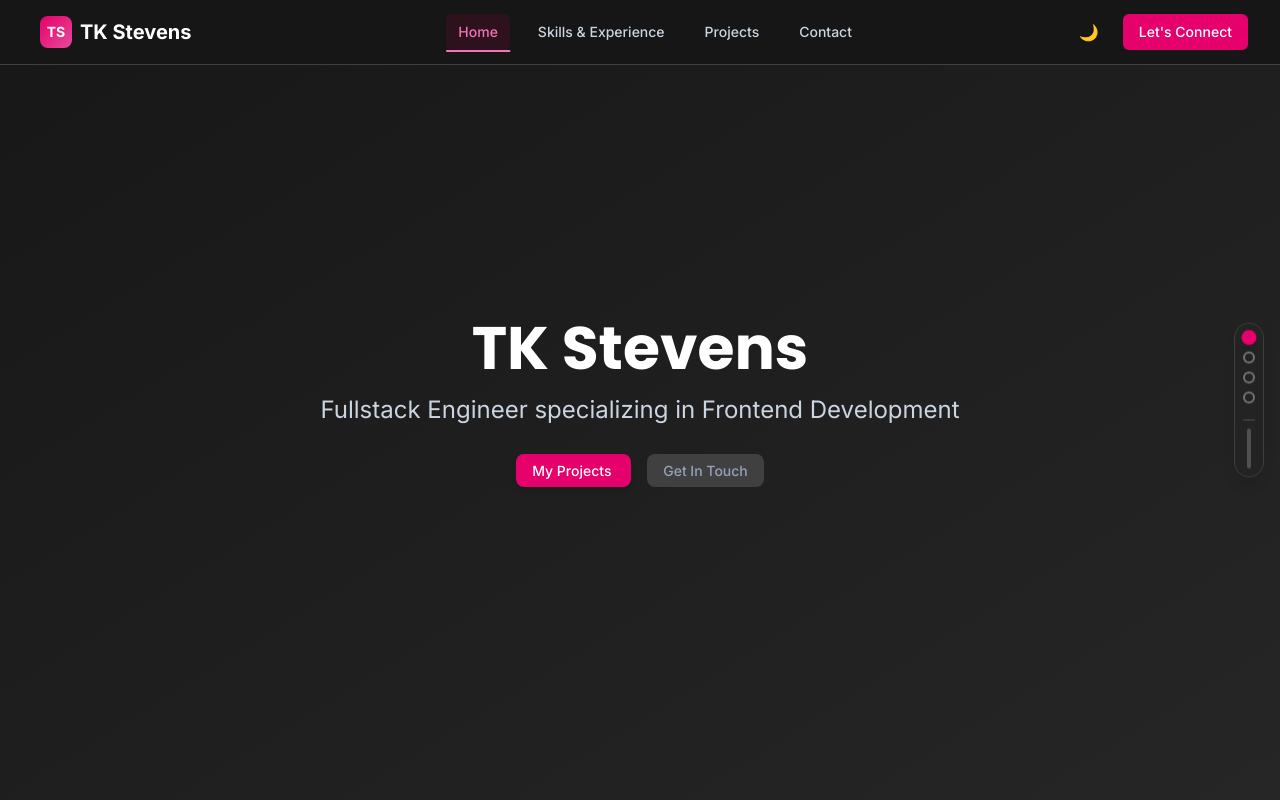
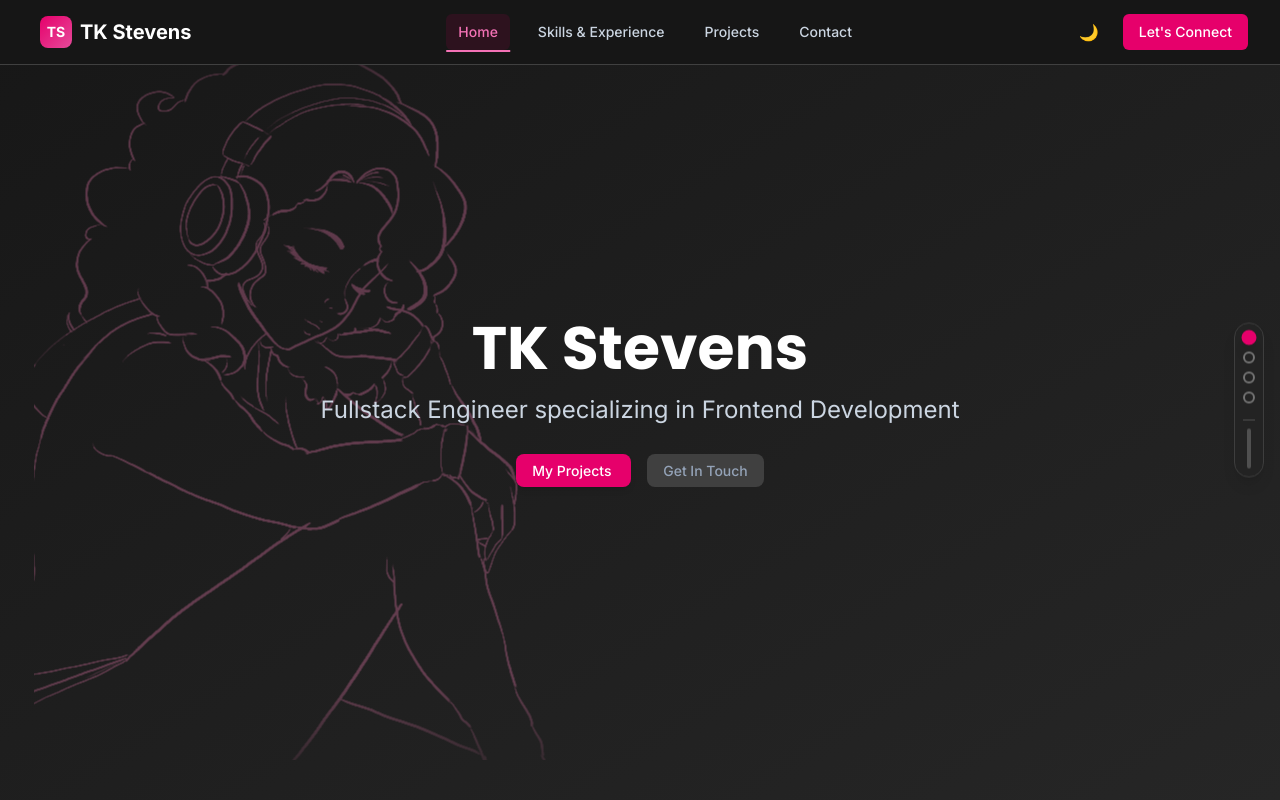
Before and after one commit to Pixelynx/tkportfolio_v2, a Nuxt app: page /#home in a window 1280 px wide. Shown: the top 800 px of the page. Built offline with nearby package versions, Linux system fonts and the light colour scheme.

Commit message:
Add Home section bg image

```diff
--- a/pages/index.vue
+++ b/pages/index.vue
@@ -4,8 +4,23 @@
     <section
       id="home"
       data-section="home"
-      class="h-screen flex items-center justify-center bg-gradient-to-br from-background-50 to-background-100 dark:from-background-900 dark:to-background-800"
+      class="h-screen flex items-center justify-center bg-gradient-to-br from-background-50 to-background-100 dark:from-background-900 dark:to-background-800 relative overflow-hidden"
     >
+      <!-- Background Image with Effects -->
+      <div
+        class="absolute inset-0 bg-no-repeat opacity-30 bg-image-responsive"
+        style="
+          background-image: url('/img/layout/headset-girl-bg-no-rasterize.svg');
+          background-position: -15% center;
+          filter: brightness(0) saturate(100%) invert(82%) sepia(68%) saturate(6776%) hue-rotate(293deg) brightness(105%) contrast(101%);
+          mask-image: linear-gradient(to bottom, transparent 0%, black 15%, black 85%, transparent 100%);
+          -webkit-mask-image: linear-gradient(to bottom, transparent 0%, black 15%, black 85%, transparent 100%);
+        "
+        aria-hidden="true"
+      ></div>
+
+      <!-- Content overlay -->
+      <div class="relative z-10">
         <div class="text-center">
           <h1 class="text-4xl md:text-6xl font-bold text-text-900 dark:text-white mb-4">
             TK Stevens
@@ -26,6 +41,7 @@
             >
               Get In Touch
             </NuxtLink>
+          </div>
         </div>
       </div>
     </section>
@@ -58,3 +74,21 @@ useHead({
   ]
 })
 </script>
+
+<style scoped>
+/* Responsive background positioning for home section */
+@media (min-width: 1024px) {
+  /* Desktop: Position image to touch left edge */
+  .bg-image-responsive {
+    background-position: -15% center !important;
+  }
+}
+
+@media (max-width: 1023px) {
+  /* Mobile: Focus on the main image content */
+  .bg-image-responsive {
+    background-position: 4% center !important;
+    background-size: cover !important;
+  }
+}
+</style>
```
Also changed, not shown: public/img/layout/headset-girl-bg-no-rasterize.svg (added), 1 other file (tests, documents, lock files or other folders). Lines whose indentation alone changed are shown as unchanged.
